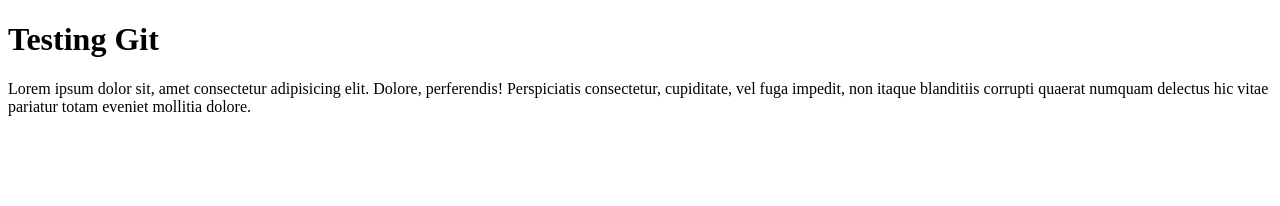
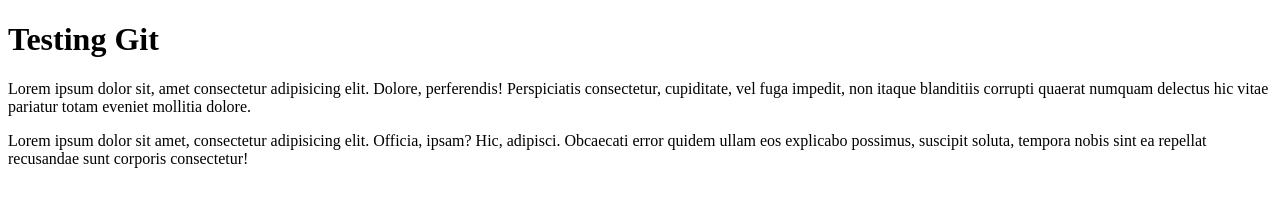
Before and after one commit to Natinati14/test2, a plain HTML site: page index.html in a window 1280 px wide. Drawn offline with Linux system fonts and the light colour scheme.

```diff
--- a/index.html
+++ b/index.html
@@ -9,5 +9,6 @@
 <body>
     <h1>Testing Git</h1>
     <p>Lorem ipsum dolor sit, amet consectetur adipisicing elit. Dolore, perferendis! Perspiciatis consectetur, cupiditate, vel fuga impedit, non itaque blanditiis corrupti quaerat numquam delectus hic vitae pariatur totam eveniet mollitia dolore.</p>
+<p>Lorem ipsum dolor sit amet, consectetur adipisicing elit. Officia, ipsam? Hic, adipisci. Obcaecati error quidem ullam eos explicabo possimus, suscipit soluta, tempora nobis sint ea repellat recusandae sunt corporis consectetur!</p>
 </body>
 </html>
```
